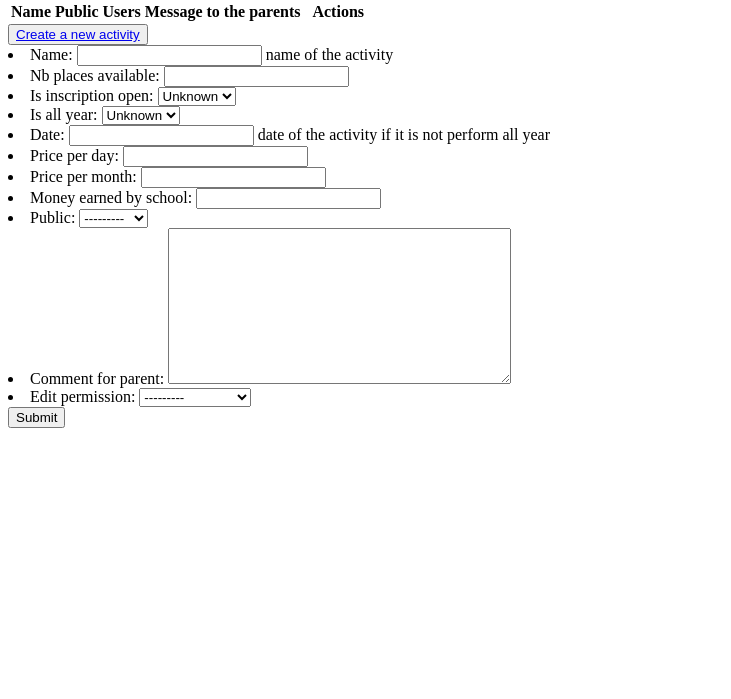
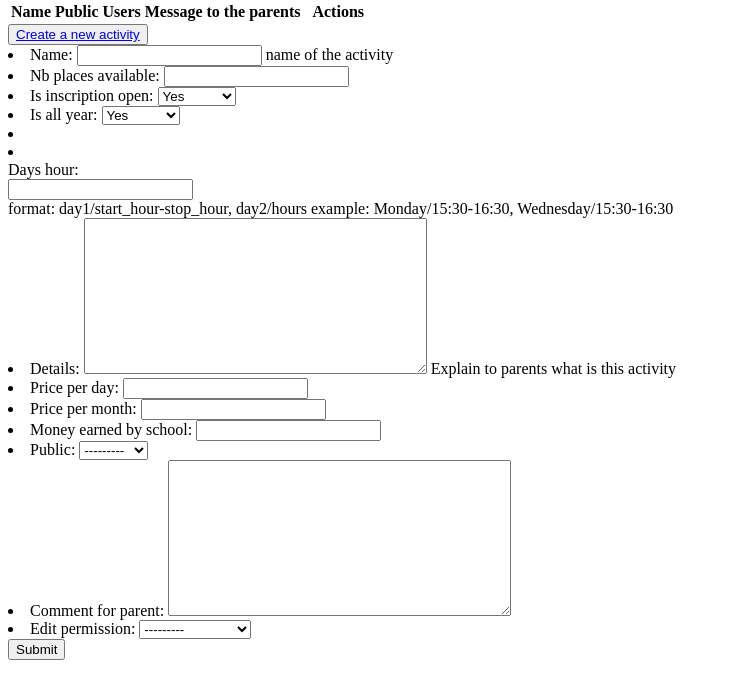
Before and after one commit to oliviersamin/colegio_andolino, a Django app: page /create-my-activity in a window 1280 px wide. Shown: the part 29-728 px from the top of the page, without its empty margins (0-731 px from the left). Run offline with Django 4.2, Linux system fonts and the light colour scheme; the visitor is signed in with stand-in values (Sample User, id 1); data comes from the database, SQL or seed files in the repository; data that the repository does not hold is empty.

Commit message:
add js code to update form to create activity

```diff
--- a/andolina/school_site/static/school_site/js/util_forms.js
+++ b/andolina/school_site/static/school_site/js/util_forms.js
@@ -73,6 +73,30 @@ function hideShowParentList() {
 
 }
 
+function hideShowDate() {
+  const dateField = document.getElementById('id_date')
+  const all_year = document.getElementById('id_is_all_year')
+  const value = all_year.options[all_year.selectedIndex].value
+  const days = document.getElementById('id_days_hour')
+
+  if (value == 'true'){
+    dateField.style.display = 'none'
+    dateField.previousElementSibling.style.display = 'none'
+    dateField.nextElementSibling.style.display = 'none'
+    days.style.display = 'block'
+    days.previousElementSibling.style.display = 'block'
+    days.nextElementSibling.style.display = 'block'
+  }
+  else {
+    dateField.style.display = 'block'
+    dateField.previousElementSibling.style.display = 'block'
+    dateField.nextElementSibling.style.display = 'block'
+    days.style.display = 'none'
+    days.previousElementSibling.style.display = 'none'
+    days.nextElementSibling.style.display = 'none'
+  }
+}
+
 // to be executed when the whole page is loaded
 window.onload = function initialize_form(){
   if (document.URL.includes('my-bills')) {
@@ -85,4 +109,12 @@ window.onload = function initialize_form(){
     const parents_checkbox = document.getElementById("id_is_partner_already_created");
     parents_checkbox.addEventListener("click", hideShowParentList);
   }
+
+  else if (document.URL.includes('create-my-activity')) {
+    hideShowDate()
+    const dateField = document.getElementById('id_date')
+    const daysField = document.getElementById('id_days_hour')
+    const all_year = document.getElementById('id_is_all_year')
+    all_year.addEventListener('click', hideShowDate)
+  }
 }
--- a/andolina/school_site/templates/school_site/create_my_activity.html
+++ b/andolina/school_site/templates/school_site/create_my_activity.html
@@ -1,6 +1,7 @@
 {% extends 'school_site/my_activities.html' %}
 {% load static %}
 {% block create_my_activity %}
+    <script src="../../static/school_site/js/util_forms.js" defer data-children=" {{ children }}"></script>
 {% if user.is_authenticated %}
    <form action="" method="post">
     {% csrf_token %}
--- a/andolina/school_site/utils/common.py
+++ b/andolina/school_site/utils/common.py
@@ -9,6 +9,10 @@ def get_user_activities(user, archive):
 
 def get_all_family_activities(user):
     parent = Parent.objects.get(user=user)
+    partner = parent.partner
+    children = parent.children
+    family_filters = Q()
+    # activities =
     if parent.partner:
         pass
 
--- a/andolina/school_site/views.py
+++ b/andolina/school_site/views.py
@@ -63,10 +63,6 @@ class Dashboard(View):
             try:
                 parent = Parent.objects.get(user=request.user)
             except Exception as e:
-                # dict_initial = {'username': request.user.username}
-                # form = ProfileForm(request.POST or None, initial=dict_initial)
-                # context['first_connection'] = True
-                # context['form'] = form
                 new_parent = Parent()
                 new_parent.user_id = request.user.id
                 new_parent.save()
--- a/andolina/v1/models/activity.py
+++ b/andolina/v1/models/activity.py
@@ -18,9 +18,15 @@ class Activity(models.Model):
     )
     users = models.ManyToManyField(User, related_name='activities', blank=True)
     nb_places_available = models.PositiveSmallIntegerField(blank=True, null=True)
-    is_inscription_open = models.BooleanField(blank=True, null=True)
-    is_all_year = models.BooleanField(blank=True, null=True)
+    is_inscription_open = models.BooleanField(blank=True, null=True, default=True)
+    is_all_year = models.BooleanField(blank=True, null=True, default=True)
     date = models.DateField(blank=True, null=True, help_text="date of the activity if it is not perform all year")
+    days_hour = models.CharField(
+        max_length=40,
+        help_text="format: day1/start_hour-stop_hour, day2/hours example: Monday/15:30-16:30, Wednesday/15:30-16:30",
+        blank=True,
+        null=True)
+    details = models.TextField(help_text="Explain to parents what is this activity", null=True, blank=True)
     price_per_day = models.FloatField(blank=True, null=True)
     price_per_month = models.FloatField(blank=True, null=True)
     money_earned_by_school = models.FloatField(blank=True, null=True)
```
Also changed, not shown: andolina/school_site/templates/school_site/dashboard.html (+12 -7 lines), andolina/school_site/templatetags/common.py (added, +13 -0 lines), andolina/v1/migrations/0002_activity_days_hour_activity_details.py (added), andolina/v1/migrations/0003_alter_activity_days_hour_alter_activity_is_all_year.py (added), andolina/v1/migrations/0004_alter_activity_is_inscription_open.py (added).
